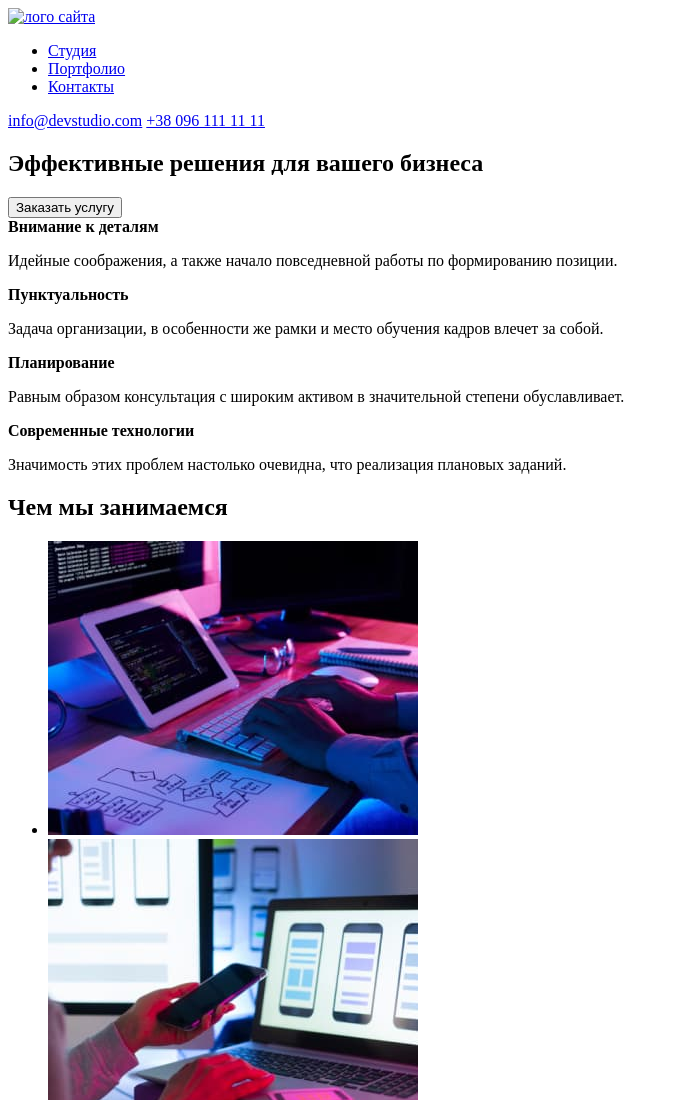
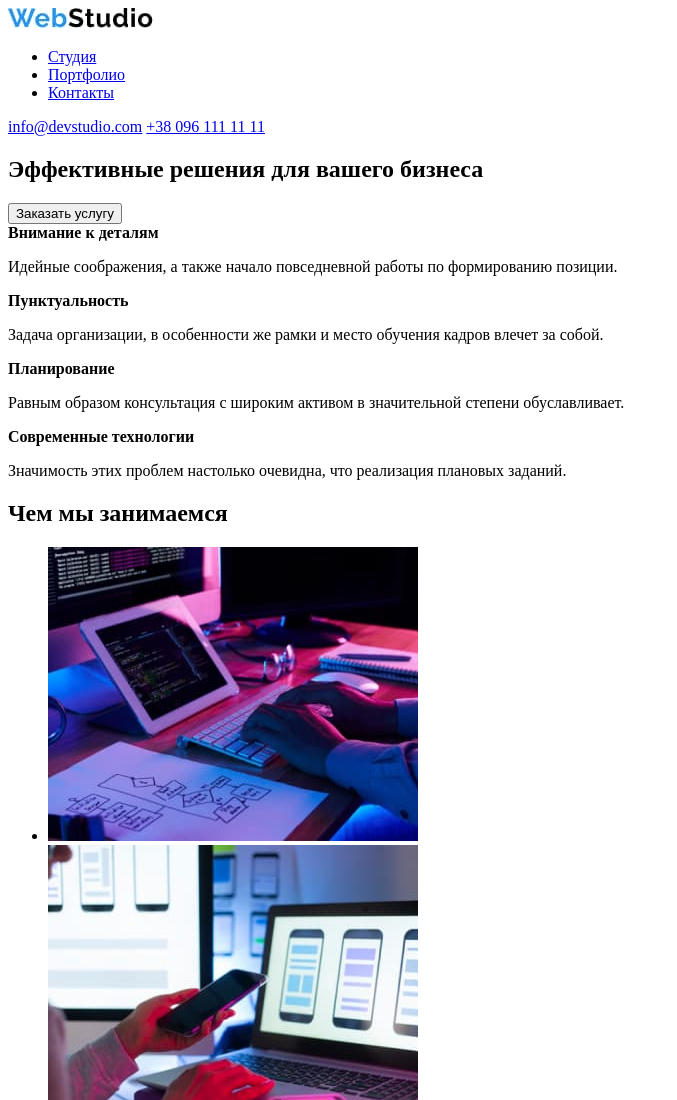
Before and after one commit to DNITmaster/goit-markup-hw-01, a plain HTML site: page index.html in a window 1280 px wide. Shown: the top 1100 px of the page, without its empty margins (0-677 px from the left). Drawn offline with Linux system fonts and the light colour scheme.

Commit message:
corrected file

```diff
--- a/index.html
+++ b/index.html
@@ -9,7 +9,7 @@
 <body>
     <header>
         <a href="./index.html">
-            <img src="./WebStudio (1).jpg" alt="лого сайта">
+            <img src="./webstudio.jpg" alt="лого сайта">
         </a>
     <nav>
         <ul>
```
Also changed, not shown: webstudio.jpg (added).
